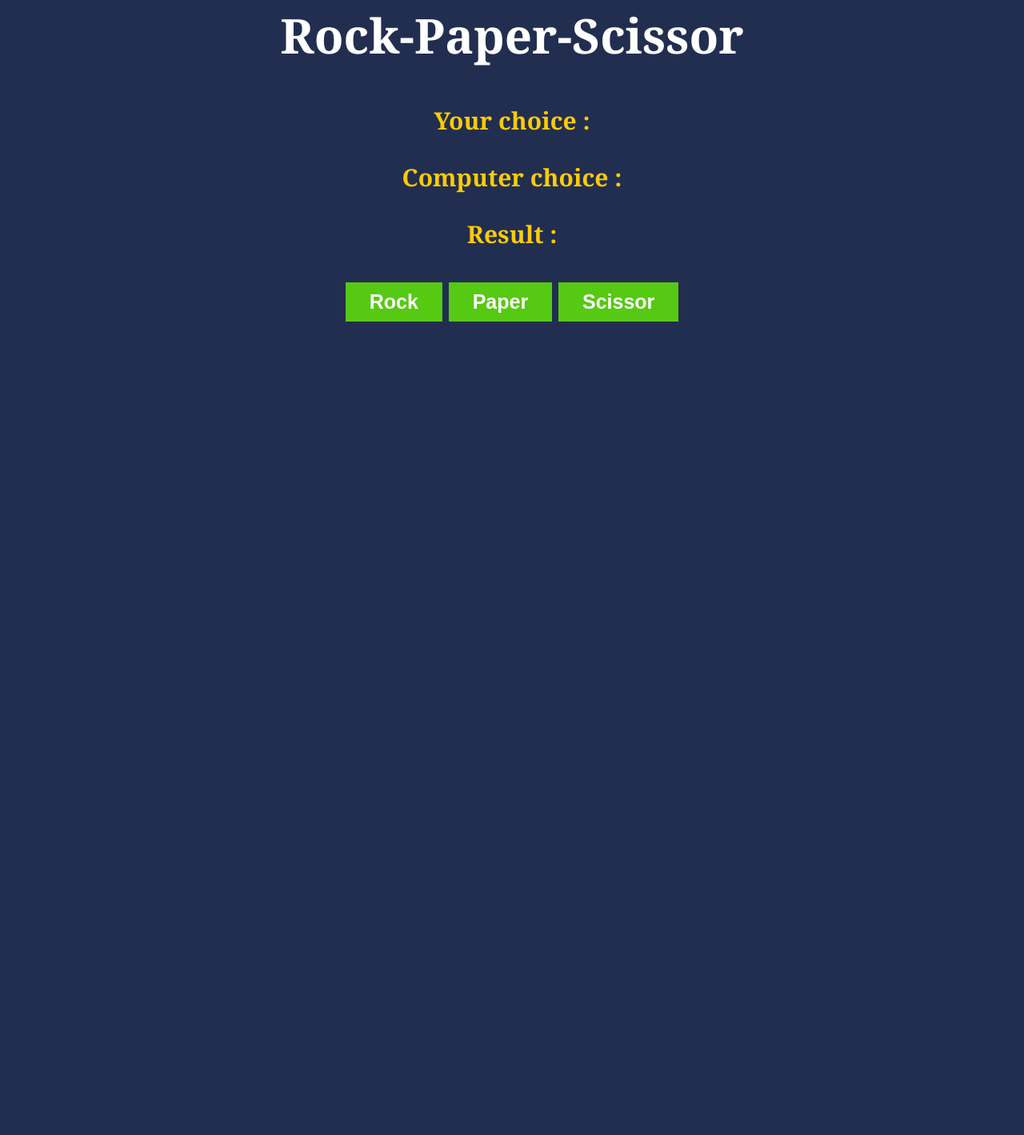
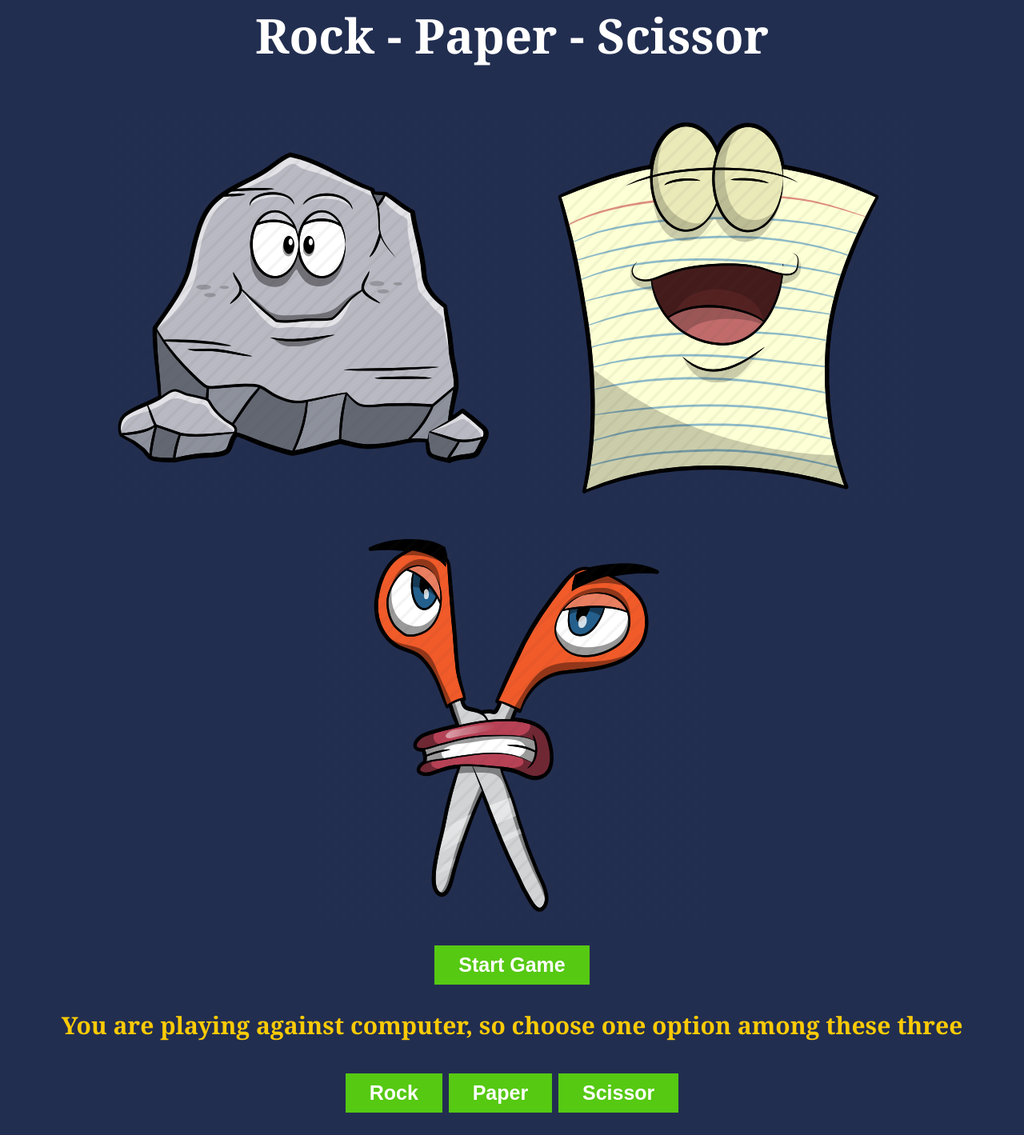
Before and after one commit to Subramanya-talli/Rock-Paper-Scissor-Game, a plain HTML site: page index.html in a window 1280 px wide. Shown: the part 75-1494 px from the top of the page at 80% size. Before the commit the page ends 800 px from the top, so only its background shows below. Drawn offline with Linux system fonts and the light colour scheme.

Commit message:
Update index.html

```diff
--- a/index.html
+++ b/index.html
@@ -5,22 +5,35 @@
     <meta charset="UTF-8">
     <meta name="viewport" content="width=device-width, initial-scale=1.0">
     <link rel="stylesheet" href="index.css">
+    <link rel="preconnect" href="https://fonts.googleapis.com">
+    <link rel="preconnect" href="https://fonts.gstatic.com" crossorigin>
+    <link href="https://fonts.googleapis.com/css2?family=Poppins:wght@600&display=swap" rel="stylesheet">
     <title>Rock Paper Scissor Game</title>
 </head>
 
 <body>
-        <h1 id="heading-el">Rock-Paper-Scissor</h1>
-    <div>
+    <div id="container">
+        <h1 id="heading-el">Rock - Paper - Scissor</h1>
+        <div id="images">
+            <img src="rock.jpg" alt="">
+            <img src="paper.jpg" alt="">
+            <img src="scissors.jpg" alt="">
+        </div>
+        <button id="startBtn-el">Start Game</button>
+        <p id="instruct-el">You are playing against computer,
+            so choose one option among these three</p>
+        <div id="results-info">
+            <p id="user-el"></p>
+            <p id="computer-el"></p>
+            <p id="result-el"></p>
+        </div>
 
-        <p id="user-el">Your choice : </p>
-        <p id="computer-el">Computer choice :</p>
-        <p id="result-el">Result :</p>
-      </div>
-
-        <button id="rock-el" onclick="rock()">Rock</button>
-        <button id="paper-el" onclick="paper()">Paper</button>
-        <button id="scissor-el" onclick="scissor()">Scissor</button>
-
+        <div id="buttons">
+            <button id="button-el" onclick="rock()">Rock</button>
+            <button id="button-el" onclick="paper()">Paper</button>
+            <button id="button-el" onclick="scissor()">Scissor</button>
+        </div>
+    </div>
 
 
     <script src="index.js"></script>
```
